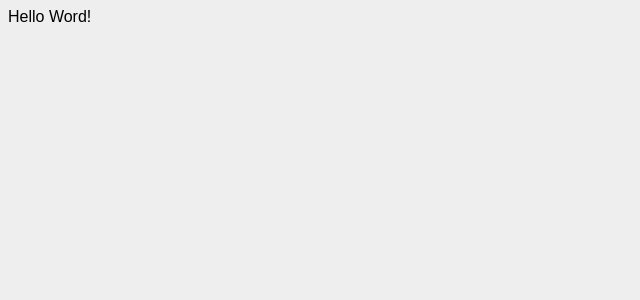
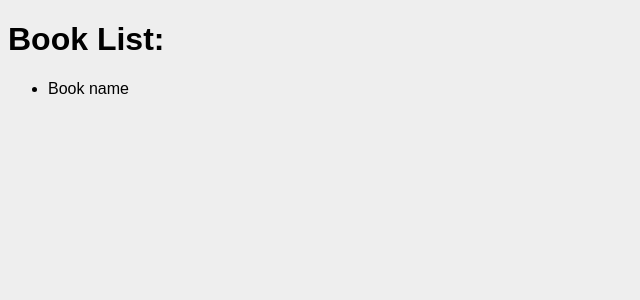
Before and after one commit to spinloop/GraphQL-Demo, a React (Create React App) app in the folder client/: page / in a window 1280 px wide. Shown: the top 300 px of the page, without its empty margins (0-640 px from the left). Built offline with nearby package versions, Linux system fonts and the light colour scheme; the HTML template or start-up script is replaced by a standard one.

Commit message:
create components directory and first component

```diff
--- a/client/src/App.js
+++ b/client/src/App.js
@@ -1,10 +1,12 @@
 import React, { Component } from 'react';
+import BookList from './components/BookList'
 
 class App extends Component {
   render() {
     return (
       <div id="main">
-        <div>Hello Word!</div>
+        <h1>Book List:</h1>
+        <BookList />
       </div>
     );
   }
--- /dev/null
+++ b/client/src/components/BookList.js
@@ -0,0 +1,15 @@
+import React, { Component } from 'react';
+
+class BookList extends Component {
+  render() {
+    return (
+      <div>
+        <ul id="book-list">
+          <li>Book name</li>
+        </ul>
+      </div>
+    );
+  }
+}
+
+export default BookList;
```
